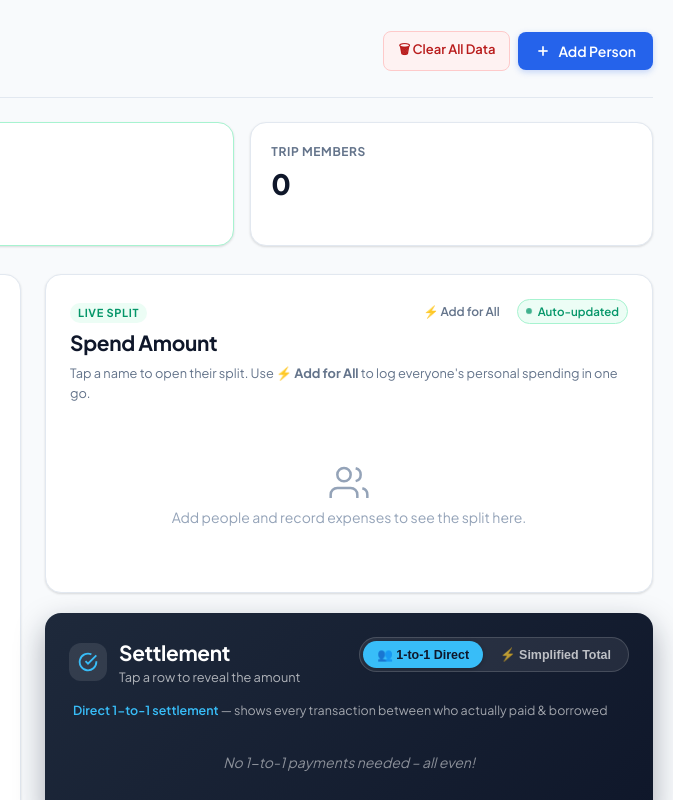
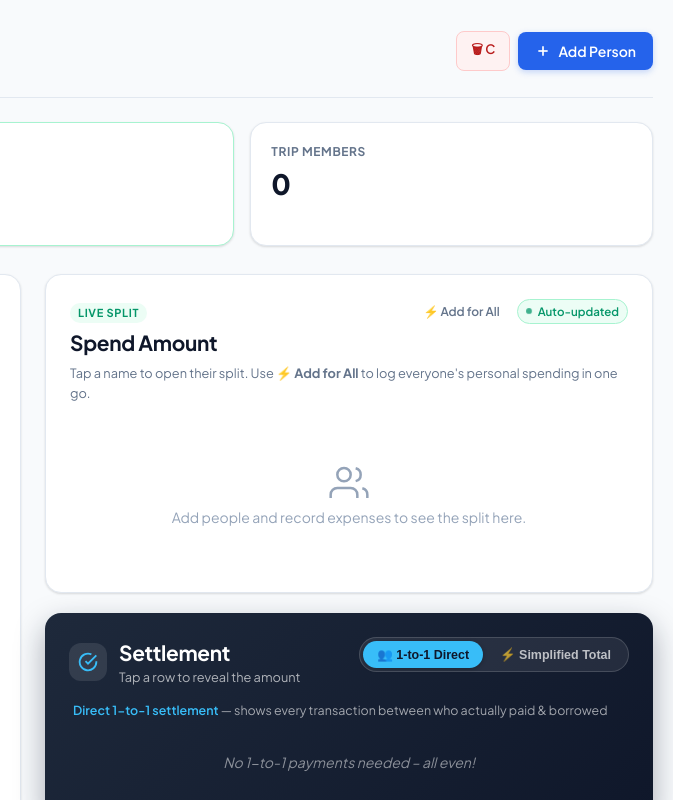
Before and after one commit to hv5251327/TRIP-BANK-PANI-LEKA-CHESA, a website: page index.html in a window 1280 px wide. Shown: the top 800 px of the page, 607-1280 px from the left. Drawn offline with Linux system fonts and the light colour scheme; no server answers.

Commit message:
Shorten Clear All Data button text

```diff
--- a/index.html
+++ b/index.html
@@ -116,7 +116,7 @@
         </div>
       </div>
       <div style="display:flex;align-items:center;gap:8px;flex-wrap:wrap;">
-        <button class="btn btn-danger-top" id="btnClearTop">🗑 Clear All Data</button>
+        <button class="btn btn-danger-top" id="btnClearTop">🗑 C</button>
         <button class="btn btn-primary" id="btnOpenAddPerson">
           <svg width="16" height="16" viewBox="0 0 24 24" fill="none" stroke="currentColor" stroke-width="2.5"><line x1="12" y1="5" x2="12" y2="19"/><line x1="5" y1="12" x2="19" y2="12"/></svg>
           Add Person
```
